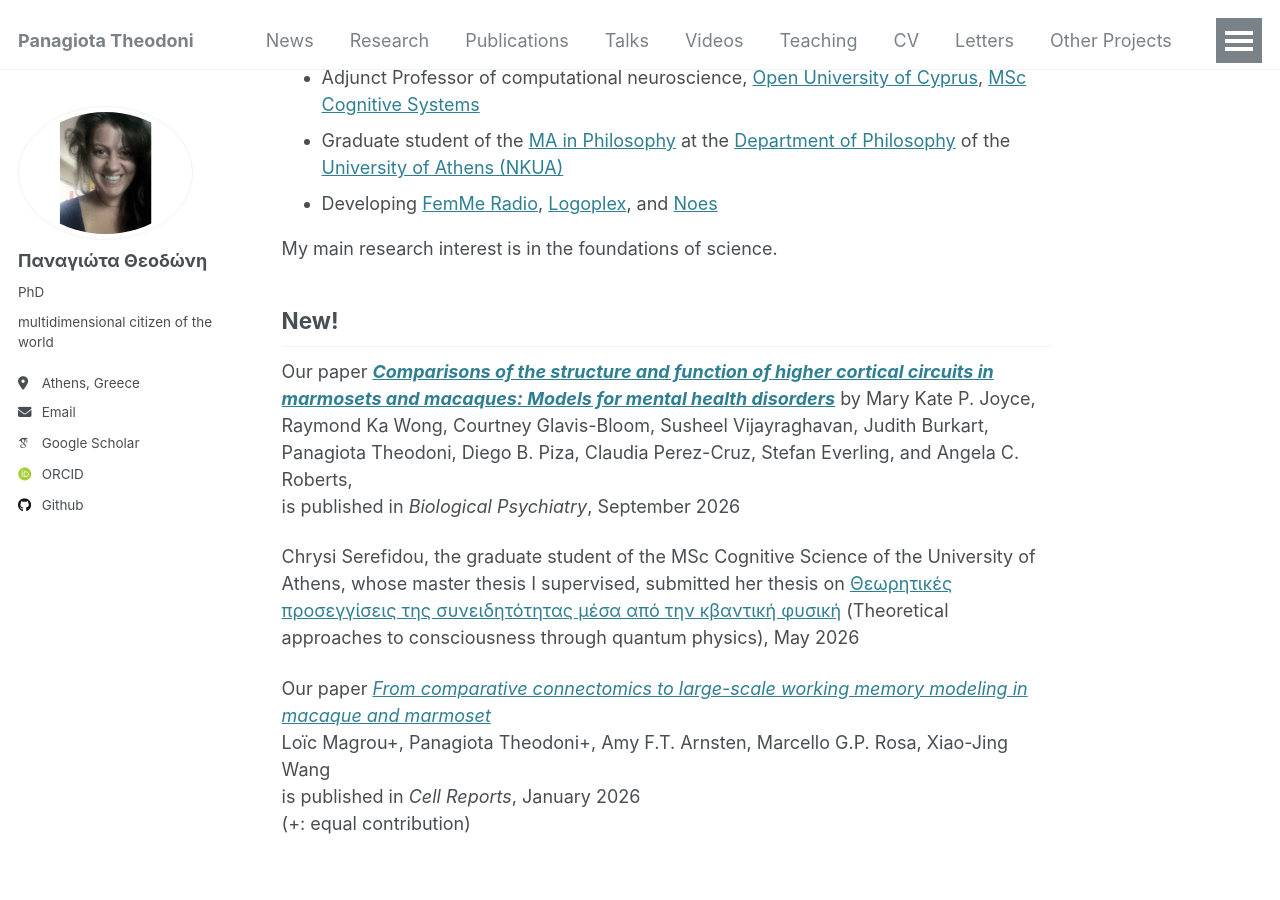
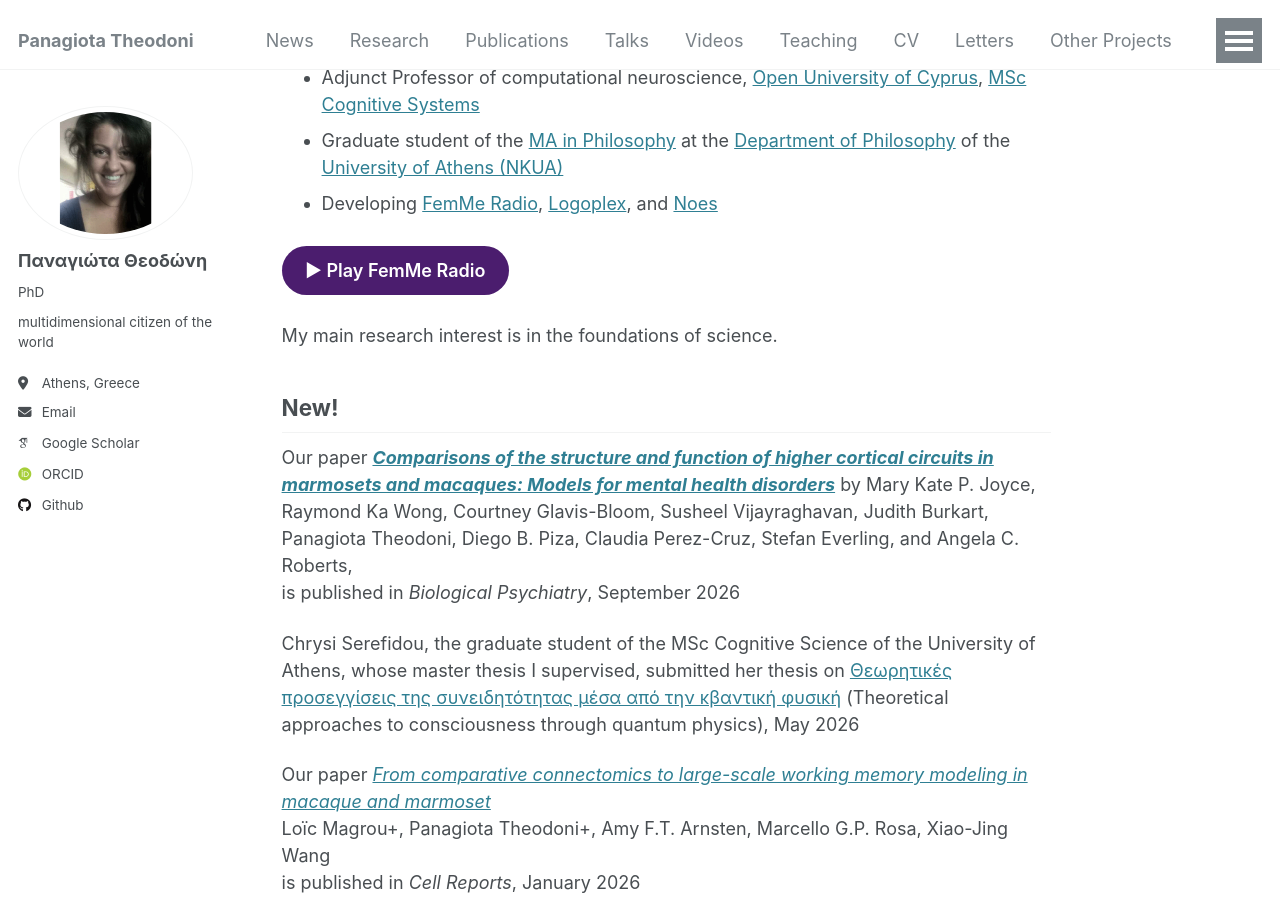
Before and after one commit to ptheodoni/ptheodoni.github.io, a Jekyll site: the page built from _pages/about.md, in a window 1280 px wide and 900 px high, scrolled down 334 px. Built offline with Jekyll 4.4.1, drawn with Linux system fonts in a browser that asks for light colours; some web fonts are replaced.

Commit message:
Home: Play button for FemMe Radio

```diff
--- a/_pages/about.md
+++ b/_pages/about.md
@@ -19,6 +19,9 @@ Currently, I am
 - Graduate student of the [MA in Philosophy](http://en.philosophymaster.philosophy.uoa.gr/overview.html) at the [Department of Philosophy](https://en.philosophy.uoa.gr/) of the [University of Athens (NKUA)](https://en.wikipedia.org/wiki/New_York_University)
 - Developing [FemMe Radio](https://femme-radio.gr/en/), [Logoplex](https://logoplex.app), and [Noes](https://www.noes.gr/en/)
 
+<!-- FemMe Radio button: opens the radio page -->
+<a href="https://femme-radio.gr/en/#join" target="_blank" rel="noopener" style="display:inline-flex;align-items:center;gap:.5em;margin:.6em 0 .2em;padding:.6em 1.3em;border-radius:999px;background:#4b1d6e;color:#fff;font-weight:600;text-decoration:none;">&#9654; Play FemMe Radio</a>
+
 My main research interest is in the foundations of science.
 
 
```
